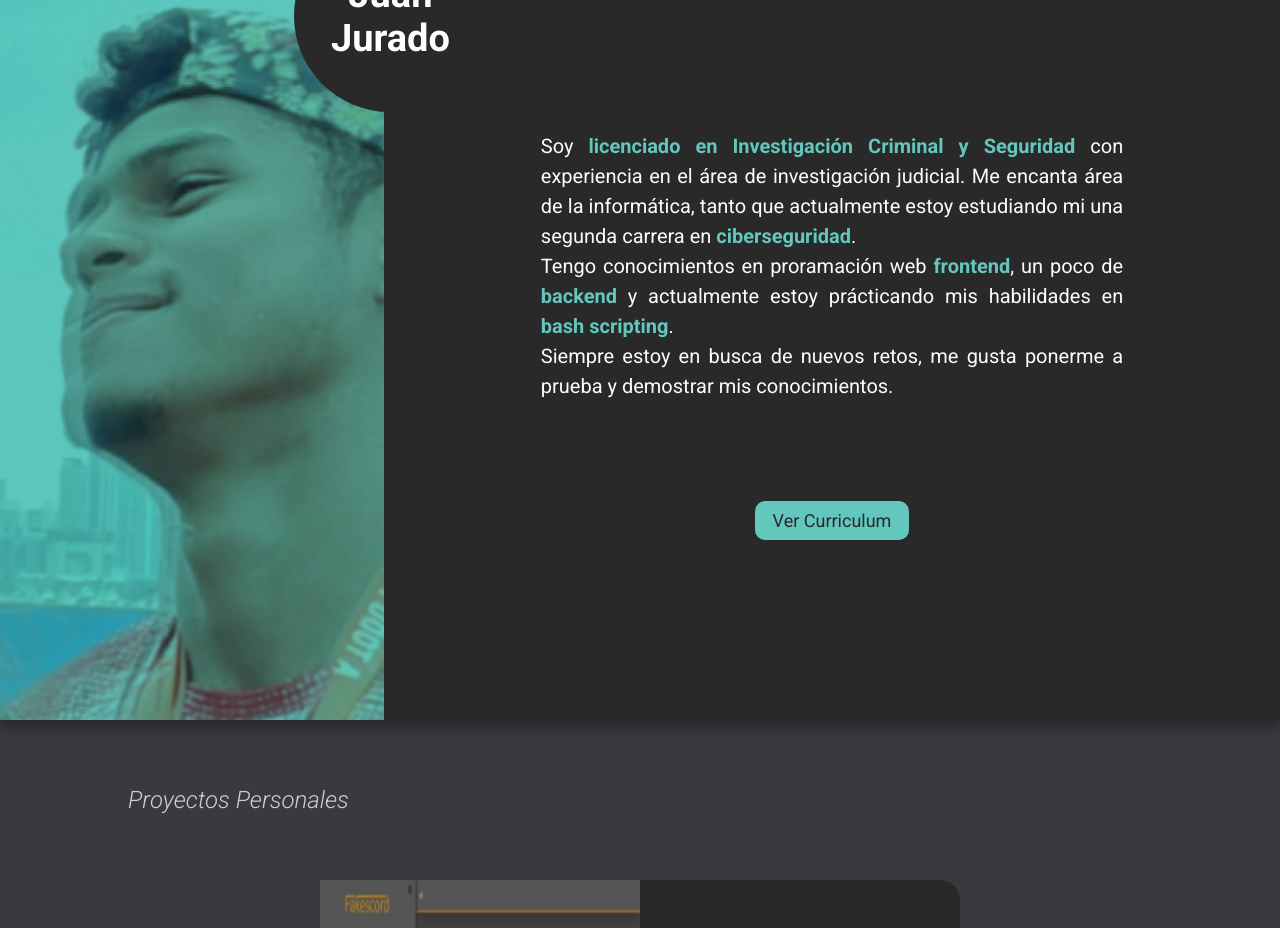
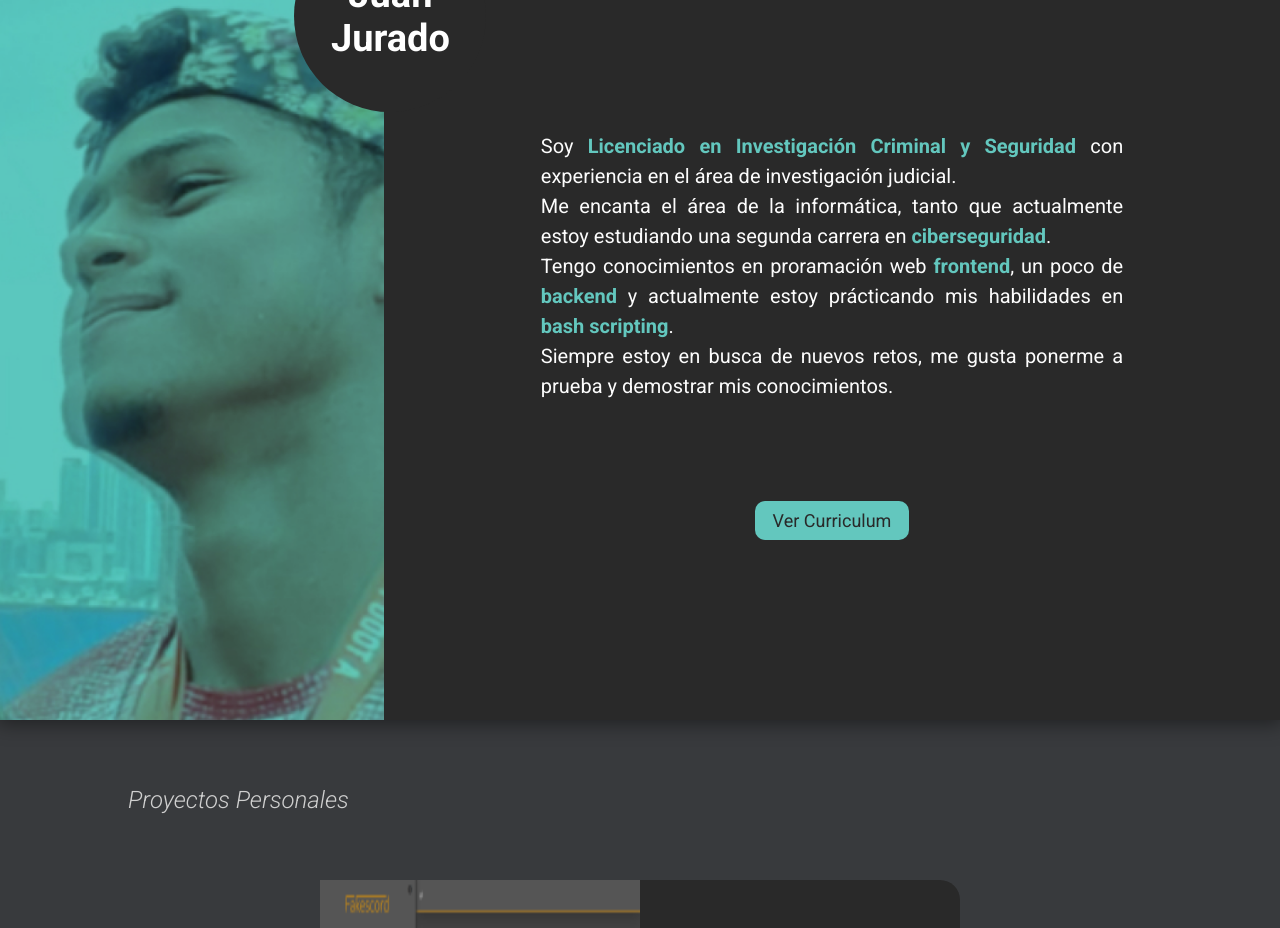
Before and after one commit to OhMyJuan/portafolio, a React (Create React App) app: page / in a window 1280 px wide. Shown: the part 960-1888 px from the top of the page. Built offline with nearby package versions, Linux system fonts and the light colour scheme.

Commit message:
parche-1 v0.2.0

```diff
--- a/src/components/About.jsx
+++ b/src/components/About.jsx
@@ -20,7 +20,7 @@ function About() {
           </p>
         </div>
         <p className={styles.about__legend}>
-          Soy <strong className={styles.strong}>licenciado en Investigación Criminal y Seguridad</strong> con experiencia en el área de investigación judicial. Me encanta área de la informática, tanto que actualmente estoy estudiando mi una segunda carrera en <strong className={styles.strong}>ciberseguridad</strong>.<br/>Tengo conocimientos en proramación web <strong className={styles.strong}>frontend</strong>, un poco de <strong className={styles.strong}>backend</strong> y actualmente estoy prácticando mis habilidades en <strong className={styles.strong}>bash scripting</strong>.<br/>Siempre estoy en busca de nuevos retos, me gusta ponerme a prueba y demostrar mis conocimientos.
+          Soy <strong className={styles.strong}>Licenciado en Investigación Criminal y Seguridad</strong> con experiencia en el área de investigación judicial.<br/>Me encanta el área de la informática, tanto que actualmente estoy estudiando una segunda carrera en <strong className={styles.strong}>ciberseguridad</strong>.<br/>Tengo conocimientos en proramación web <strong className={styles.strong}>frontend</strong>, un poco de <strong className={styles.strong}>backend</strong> y actualmente estoy prácticando mis habilidades en <strong className={styles.strong}>bash scripting</strong>.<br/>Siempre estoy en busca de nuevos retos, me gusta ponerme a prueba y demostrar mis conocimientos.
         </p>
 
         <div className={styles.about__curriculum}>
```
